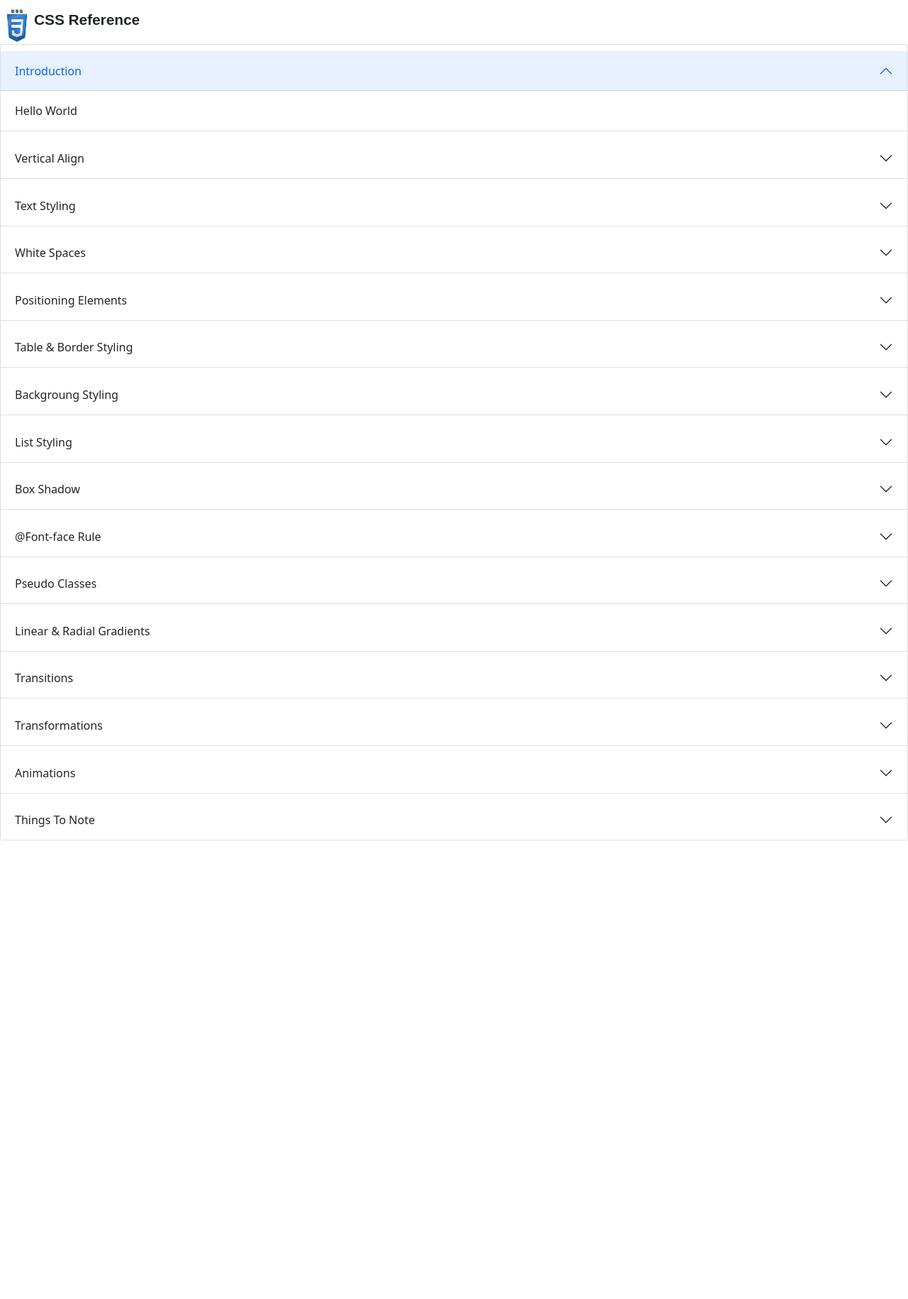
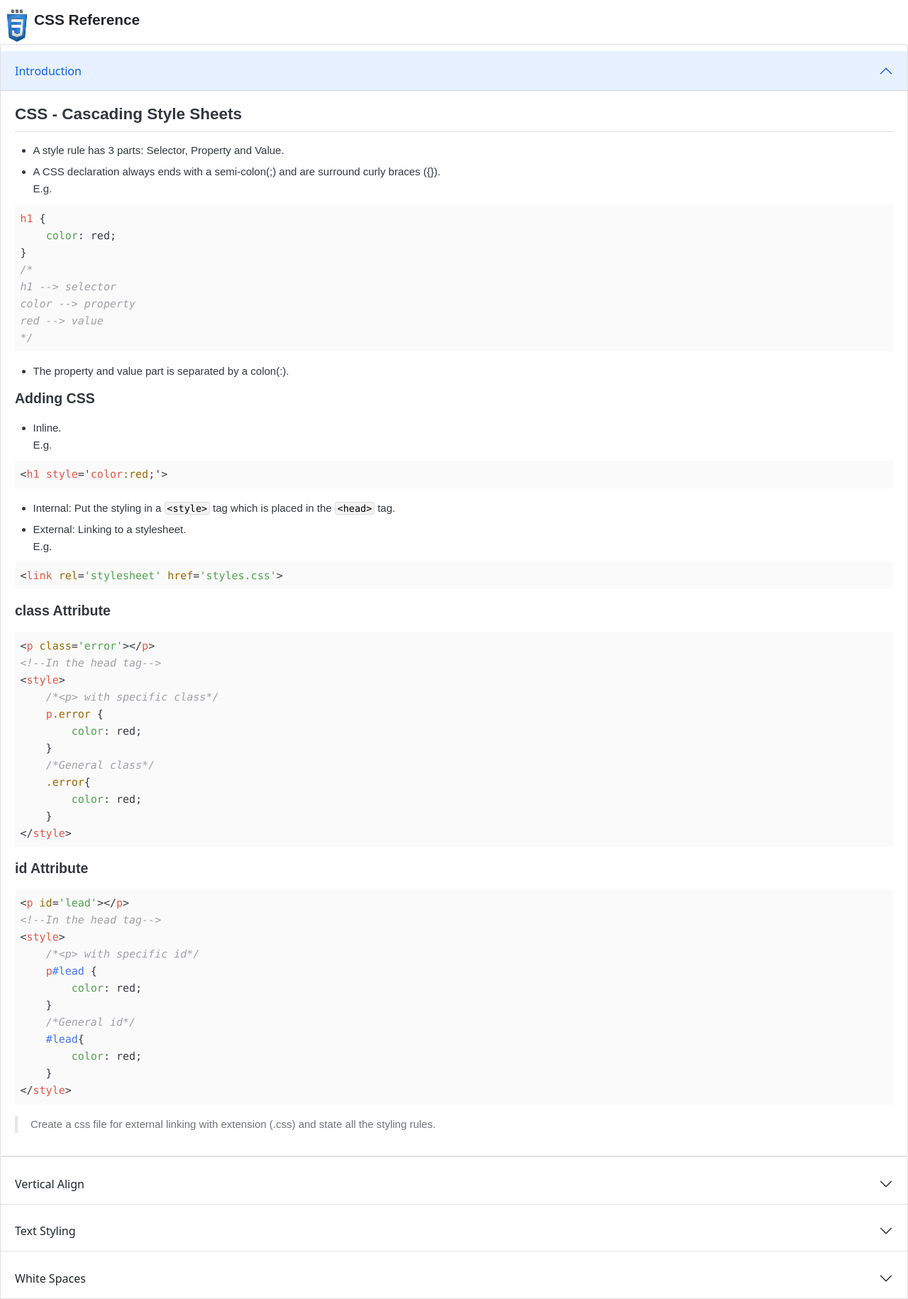
Before and after one commit to project-graveyard/Self-Reference, a Flask app: page /css in a window 1280 px wide. Shown: the top 1830 px of the page at 71% size. Before the commit the page ends 1184 px from the top, so only its background shows below. Run offline with Flask 2, Linux system fonts and the light colour scheme; some libraries are stand-ins or nearby versions.

Commit message:
Updated 'Intro' section of css page

````diff
--- a/app/templates/css/intro.html
+++ b/app/templates/css/intro.html
@@ -1 +1,92 @@
-Hello World
+<div class="html">
+    <div class="body">
+<div id="rendered-md"><h1 id="css-cascading-style-sheets">CSS - Cascading Style Sheets</h1>
+<ul>
+<li>A style rule has 3 parts: Selector, Property and Value.</li>
+<li>A CSS declaration always ends with a semi-colon(;) and are surround curly braces ({}).<br>
+E.g.</li>
+</ul>
+<div class="joplin-editable"><pre class="joplin-source" data-joplin-language="css" data-joplin-source-open="```css&#10;" data-joplin-source-close="&#10;```">h1 {
+    color: red;
+}
+/*
+h1 --&gt; selector
+color --&gt; property
+red --&gt; value
+*/</pre><pre class="hljs"><code><span class="hljs-selector-tag">h1</span> {
+    <span class="hljs-attribute">color</span>: red;
+}
+<span class="hljs-comment">/*
+h1 --&gt; selector
+color --&gt; property
+red --&gt; value
+*/</span></code></pre></div>
+<ul>
+<li>The property and value part is separated by a colon(:).</li>
+</ul>
+<h2 id="adding-css">Adding CSS</h2>
+<ul>
+<li>Inline.<br>
+E.g.</li>
+</ul>
+<div class="joplin-editable"><pre class="joplin-source" data-joplin-language="css" data-joplin-source-open="```css&#10;" data-joplin-source-close="&#10;```">&lt;h1 style='color:red;'&gt;</pre><pre class="hljs"><code>&lt;<span class="hljs-selector-tag">h1</span> <span class="hljs-selector-tag">style</span>=&#x27;<span class="hljs-selector-tag">color</span><span class="hljs-selector-pseudo">:red</span>;&#x27;&gt;</code></pre></div>
+<ul>
+<li>Internal: Put the styling in a <code class="inline-code">&lt;style&gt;</code> tag which is placed in the <code class="inline-code">&lt;head&gt;</code> tag.</li>
+<li>External: Linking to a stylesheet.<br>
+E.g.</li>
+</ul>
+<div class="joplin-editable"><pre class="joplin-source" data-joplin-language="html" data-joplin-source-open="```html&#10;" data-joplin-source-close="&#10;```">&lt;link rel='stylesheet' href='styles.css'&gt;</pre><pre class="hljs"><code><span class="hljs-tag">&lt;<span class="hljs-name">link</span> <span class="hljs-attr">rel</span>=<span class="hljs-string">&#x27;stylesheet&#x27;</span> <span class="hljs-attr">href</span>=<span class="hljs-string">&#x27;styles.css&#x27;</span>&gt;</span></code></pre></div>
+<h2 id="class-attribute">class Attribute</h2>
+<div class="joplin-editable"><pre class="joplin-source" data-joplin-language="html" data-joplin-source-open="```html&#10;" data-joplin-source-close="&#10;```">&lt;p class='error'&gt;&lt;/p&gt;
+&lt;!--In the head tag--&gt;
+&lt;style&gt;
+    /*&lt;p&gt; with specific class*/
+    p.error {
+        color: red;
+    }
+    /*General class*/
+    .error{
+        color: red;
+    }
+&lt;/style&gt;</pre><pre class="hljs"><code><span class="hljs-tag">&lt;<span class="hljs-name">p</span> <span class="hljs-attr">class</span>=<span class="hljs-string">&#x27;error&#x27;</span>&gt;</span><span class="hljs-tag">&lt;/<span class="hljs-name">p</span>&gt;</span>
+<span class="hljs-comment">&lt;!--In the head tag--&gt;</span>
+<span class="hljs-tag">&lt;<span class="hljs-name">style</span>&gt;</span><span class="css">
+    <span class="hljs-comment">/*&lt;p&gt; with specific class*/</span>
+    <span class="hljs-selector-tag">p</span><span class="hljs-selector-class">.error</span> {
+        <span class="hljs-attribute">color</span>: red;
+    }
+    <span class="hljs-comment">/*General class*/</span>
+    <span class="hljs-selector-class">.error</span>{
+        <span class="hljs-attribute">color</span>: red;
+    }
+</span><span class="hljs-tag">&lt;/<span class="hljs-name">style</span>&gt;</span></code></pre></div>
+<h2 id="id-attribute">id Attribute</h2>
+<div class="joplin-editable"><pre class="joplin-source" data-joplin-language="html" data-joplin-source-open="```html&#10;" data-joplin-source-close="&#10;```">&lt;p id='lead'&gt;&lt;/p&gt;
+&lt;!--In the head tag--&gt;
+&lt;style&gt;
+    /*&lt;p&gt; with specific id*/
+    p#lead {
+        color: red;
+    }
+    /*General id*/
+    #lead{
+        color: red;
+    }
+&lt;/style&gt;</pre><pre class="hljs"><code><span class="hljs-tag">&lt;<span class="hljs-name">p</span> <span class="hljs-attr">id</span>=<span class="hljs-string">&#x27;lead&#x27;</span>&gt;</span><span class="hljs-tag">&lt;/<span class="hljs-name">p</span>&gt;</span>
+<span class="hljs-comment">&lt;!--In the head tag--&gt;</span>
+<span class="hljs-tag">&lt;<span class="hljs-name">style</span>&gt;</span><span class="css">
+    <span class="hljs-comment">/*&lt;p&gt; with specific id*/</span>
+    <span class="hljs-selector-tag">p</span><span class="hljs-selector-id">#lead</span> {
+        <span class="hljs-attribute">color</span>: red;
+    }
+    <span class="hljs-comment">/*General id*/</span>
+    <span class="hljs-selector-id">#lead</span>{
+        <span class="hljs-attribute">color</span>: red;
+    }
+</span><span class="hljs-tag">&lt;/<span class="hljs-name">style</span>&gt;</span></code></pre></div>
+<blockquote>
+<p>Create a css file for external linking with extension (.css) and state all the styling rules.</p>
+</blockquote>
+</div></div>
+    </div>
+</div>
````
